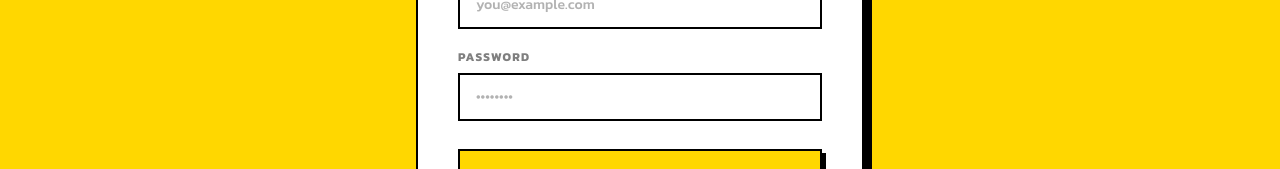
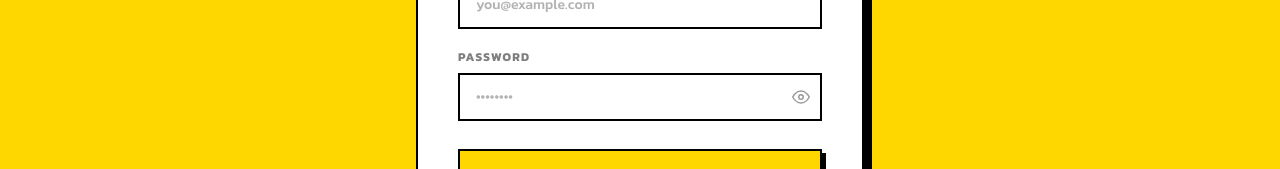
Before and after one commit to ipinnu/E-Praise-Welding, a Next.js app: page /portal/login in a window 1280 px wide. Shown: the part 374-543 px from the top of the page. Built offline with nearby package versions, Linux system fonts and the light colour scheme; no server answers.

Commit message:
Add password visibility toggle to login form

```diff
--- a/src/app/portal/login/page.tsx
+++ b/src/app/portal/login/page.tsx
@@ -28,6 +28,7 @@
   const [fullName, setFullName] = useState("");
   const [email, setEmail] = useState("");
   const [password, setPassword] = useState("");
+  const [showPassword, setShowPassword] = useState(false);
   const [error, setError] = useState("");
   const [loading, setLoading] = useState(false);
   const [registered, setRegistered] = useState(false);
@@ -164,15 +165,29 @@
               <label className="font-kanit font-bold text-xs uppercase tracking-widest text-black/50 block mb-2">
                 Password
               </label>
+              <div className="relative">
                 <input
-                type="password"
+                  type={showPassword ? "text" : "password"}
                   value={password}
                   onChange={(e) => setPassword(e.target.value)}
                   required
                   placeholder="••••••••"
                   minLength={6}
-                className="w-full border-2 border-black px-4 py-3 font-kanit text-sm focus:outline-none focus:border-yellow-DEFAULT transition-colors duration-150 placeholder:text-black/30"
+                  className="w-full border-2 border-black px-4 py-3 pr-12 font-kanit text-sm focus:outline-none focus:border-yellow-DEFAULT transition-colors duration-150 placeholder:text-black/30"
                 />
+                <button
+                  type="button"
+                  onClick={() => setShowPassword((v) => !v)}
+                  className="absolute right-3 top-1/2 -translate-y-1/2 text-black/40 hover:text-black transition-colors duration-150"
+                  tabIndex={-1}
+                >
+                  {showPassword ? (
+                    <svg xmlns="http://www.w3.org/2000/svg" width="18" height="18" viewBox="0 0 24 24" fill="none" stroke="currentColor" strokeWidth="2" strokeLinecap="round" strokeLinejoin="round"><path d="M17.94 17.94A10.07 10.07 0 0 1 12 20c-7 0-11-8-11-8a18.45 18.45 0 0 1 5.06-5.94"/><path d="M9.9 4.24A9.12 9.12 0 0 1 12 4c7 0 11 8 11 8a18.5 18.5 0 0 1-2.16 3.19"/><line x1="1" y1="1" x2="23" y2="23"/></svg>
+                  ) : (
+                    <svg xmlns="http://www.w3.org/2000/svg" width="18" height="18" viewBox="0 0 24 24" fill="none" stroke="currentColor" strokeWidth="2" strokeLinecap="round" strokeLinejoin="round"><path d="M1 12s4-8 11-8 11 8 11 8-4 8-11 8-11-8-11-8z"/><circle cx="12" cy="12" r="3"/></svg>
+                  )}
+                </button>
+              </div>
             </div>
 
             {error && (
```
Lines whose indentation alone changed are shown as unchanged.
